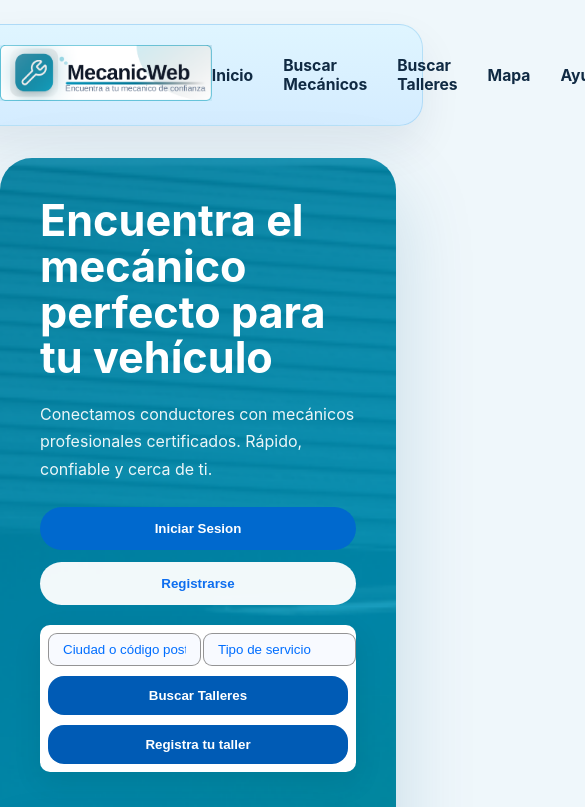
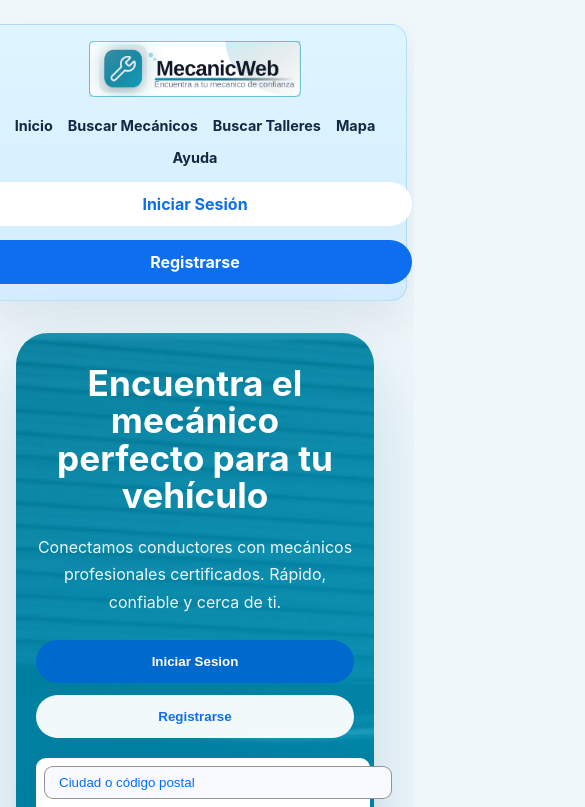
Before and after one commit to 2402045-crypto/Joss, a Vue app: page / in a window 390 px wide. Shown: the top 807 px of the page, 585 px wide, since content can reach past the window. Built offline with nearby package versions, Linux system fonts and the light colour scheme.

Commit message:
Se agregó en cada css de cada view el sistema responsivo a celulares, tablets, etc

```diff
--- a/src/components/HelpView.vue
+++ b/src/components/HelpView.vue
@@ -399,16 +399,17 @@ const toggleFaq = (index) => {
   background: #0277bd;
 }
 
-/* Responsive */
+/* --- ADAPTACIÓN PARA CELULARES Y TABLETS --- */
 @media (max-width: 768px) {
   .help-content {
-    grid-template-columns: 1fr;
+    grid-template-columns: 1fr; /* Pasa el panel lateral debajo de las preguntas */
     padding: 24px 16px;
-    gap: 24px;
+    gap: 32px;
   }
 
   .help-header {
     padding: 40px 20px;
+    border-radius: 0 0 16px 16px;
   }
 
   .help-header h1 {
@@ -422,5 +423,10 @@ const toggleFaq = (index) => {
   .section-title h2 {
     font-size: 1.3rem;
   }
+
+  .faq-question {
+    padding: 14px 16px;
+    font-size: 0.95rem; /* Achica un poco la letra para que quepan bien las preguntas */
+  }
 }
 </style>
--- a/src/components/HomeView.vue
+++ b/src/components/HomeView.vue
@@ -148,4 +148,15 @@ const goToSearch = () => router.push('/search')
   transform: translateY(-8px);
 }
 
+/* --- ADAPTACIÓN PARA CELULARES Y TABLETS --- */
+@media (max-width: 768px) {
+  .cards-grid {
+    flex-direction: column; /* Pone una tarjeta arriba de la otra */
+    align-items: center;
+    gap: 32px; /* Reduce el espacio gigante entre ellas */
+  }
+  .home-header h1 {
+    font-size: 2.2rem; /* Achica un poco el título principal */
+  }
+}
 </style>
--- a/src/components/LandingPage.vue
+++ b/src/components/LandingPage.vue
@@ -403,21 +403,50 @@ const heroBackgroundStyle = {
   line-height: 1.8;
 }
 
+/* --- ADAPTACIÓN PARA CELULARES Y TABLETS --- */
 @media (max-width: 960px) {
-  .hero-section,
+  .hero-section {
+    grid-template-columns: 1fr; /* Apila el texto arriba y el mapa abajo */
+    padding: 32px 20px;
+    text-align: center; /* Centra el texto principal */
+  }
+  .hero-copy h1 {
+    font-size: 2.2rem;
+    margin: 0 auto;
+  }
+  .hero-copy p {
+    margin: 0 auto;
+  }
+  .hero-actions {
+    justify-content: center;
+  }
+  .search-card {
+    margin: 0 auto;
+    width: 100%;
+    max-width: 100%;
+  }
   .features-grid,
   .workflow-grid {
-    grid-template-columns: 1fr;
+    grid-template-columns: 1fr; /* Tarjetas de pasos y características en 1 columna */
   }
 }
 
 @media (max-width: 680px) {
-  .search-card {
-    grid-template-columns: 1fr;
+  .search-inputs {
+    grid-template-columns: 1fr; /* Apila el campo de ciudad y el de servicio */
   }
-
+  .search-card input {
+    width: 100%; /* Evita que queden espacios vacíos a los lados */
+  }
   .hero-actions {
     flex-direction: column;
   }
+  .primary-button, .secondary-button {
+    width: 100%; /* Botones a pantalla completa para tocarlos fácil */
+  }
+  .map-card {
+    min-height: 250px;
+    padding: 16px;
+  }
 }
 </style>
--- a/src/components/Login.vue
+++ b/src/components/Login.vue
@@ -118,4 +118,20 @@ footer button, footer a { color: #0288d1; text-decoration: none; font-weight: 60
 .success-icon { font-size: 2.8rem; margin-bottom: 8px; }
 .modal-content h2 { color: #102a43; margin-bottom: 8px; }
 .modal-content p { color: #627d98; }
+
+/* --- ADAPTACIÓN PARA CELULARES Y TABLETS --- */
+@media (max-width: 768px) {
+  .login-card {
+    padding: 32px 20px; /* Reduce el relleno interno drásticamente */
+  }
+  .card-header {
+    flex-direction: column;
+    position: relative;
+  }
+  .close-btn {
+    position: absolute;
+    top: -10px;
+    right: 0;
+  }
+}
 </style>
--- a/src/components/MapSearch.vue
+++ b/src/components/MapSearch.vue
@@ -193,4 +193,19 @@ html, body, #app {
   height: 100%;
   margin: 0;
 }
+
+/* --- ADAPTACIÓN EXTRA PARA INPUTS EN CELULAR --- */
+@media (max-width: 768px) {
+  .search-card {
+    width: 92%;
+    margin-top: -20px;
+    padding: 16px;
+  }
+  .inputs {
+    flex-direction: column; /* Apila las dos barras de búsqueda */
+  }
+  .search-area-btn {
+    top: 60px; /* Lo baja un poquito para que no choque con el botón de Volver */
+  }
+}
 </style>
--- a/src/components/NavBar.vue
+++ b/src/components/NavBar.vue
@@ -88,4 +88,35 @@ const cerrarSesion = () => {
 .primary-button, .secondary-button { border: none; border-radius: 999px; cursor: pointer; font-weight: 700; padding: 12px 22px; text-decoration: none; }
 .primary-button { background: #0d6eef; color: white; }
 .secondary-button { background: white; color: #0d6eef; }
+
+/* --- ADAPTACIÓN PARA CELULARES Y TABLETS --- */
+@media (max-width: 768px) {
+  .topbar {
+    flex-direction: column; /* Apila todo hacia abajo */
+    gap: 16px;
+    padding: 16px;
+    border-radius: 16px;
+  }
+
+  .main-nav {
+    flex-wrap: wrap; /* Permite que los links pasen a otra línea si no caben */
+    justify-content: center;
+    gap: 15px;
+  }
+
+  .main-nav a {
+    font-size: 0.9rem;
+  }
+
+  .topbar-actions {
+    width: 100%;
+    justify-content: center;
+    flex-direction: column; /* Apila los botones de iniciar sesión / registro */
+  }
+
+  .primary-button, .secondary-button {
+    width: 100%;
+    text-align: center;
+  }
+}
 </style>
--- a/src/components/PerfilTaller.vue
+++ b/src/components/PerfilTaller.vue
@@ -516,4 +516,31 @@ const handleVote = (index, type) => {
   color: #64748b;
   font-size: 1.2rem;
 }
+
+/* --- ADAPTACIÓN PARA CELULARES Y TABLETS --- */
+@media (max-width: 768px) {
+  .reviews-layout {
+    grid-template-columns: 1fr; /* Pone el formulario de reseñas debajo de la lista */
+    padding: 0;
+  }
+  .main-info, .header-content {
+    flex-direction: column;
+    align-items: flex-start;
+  }
+  .rating-box {
+    text-align: left;
+    margin-top: 16px;
+  }
+  .stars-title {
+    justify-content: flex-start;
+  }
+  .tabs-navbar {
+    flex-wrap: wrap; /* Si agregas más pestañas, se acomodan solas */
+    padding: 0 10px;
+  }
+  .tab-item {
+    padding: 12px 14px;
+    font-size: 0.9rem;
+  }
+}
 </style>
--- a/src/components/Register.vue
+++ b/src/components/Register.vue
@@ -342,4 +342,33 @@ const goToLogin = () => router.push('/login')
 footer { margin-top: 18px; text-align: center; }
 .text-link { background: none; border: none; color: #0288d1; font-weight: 600; cursor: pointer; text-decoration: none; font-size: inherit; transition: color 0.3s ease; }
 .text-link:hover { color: #0277bd; text-decoration: underline; }
+
+/* --- ADAPTACIÓN PARA CELULARES Y TABLETS --- */
+@media (max-width: 768px) {
+  /* Rompe las columnas para que los inputs abarquen el 100% */
+  .field-grid.two-columns,
+  .field-grid.three-columns {
+    grid-template-columns: 1fr;
+    gap: 18px;
+  }
+
+  /* Los botones redonditos de elegir rol (Usuario/Mecánico) */
+  .role-switch {
+    grid-template-columns: 1fr; /* Los apila */
+  }
+
+  /* La cuadrícula de los emojis para foto de perfil */
+  .avatar-grid {
+    grid-template-columns: repeat(3, 1fr); /* En vez de 6 emojis por línea, pone 3 */
+  }
+
+  .register-card {
+    padding: 20px;
+  }
+
+  .photo-options {
+    grid-template-columns: 1fr;
+  }
+}
+
 </style>
--- a/src/components/SearchMechanics.vue
+++ b/src/components/SearchMechanics.vue
@@ -262,4 +262,54 @@ onMounted(() => {
   object-fit: cover;
   border-radius: inherit;
 }
+
+/* --- ADAPTACIÓN PARA CELULARES Y TABLETS --- */
+@media (max-width: 768px) {
+  /* Quita la división de columnas y pon los filtros arriba de las tarjetas */
+  .search-layout {
+    grid-template-columns: 1fr;
+  }
+
+  /* Ajusta el título para que no se vea tan gigante */
+  .search-header h1 {
+    font-size: 1.8rem;
+  }
+  .search-header {
+    padding: 16px;
+  }
+
+  /* En la tarjeta del mecánico, apila la foto y la experiencia */
+  .card-top {
+    flex-direction: column;
+    align-items: flex-start;
+    gap: 12px;
+  }
+
+  .experience {
+    text-align: left; /* Regresa el texto a la izquierda */
+  }
+
+  /* Hace que los botones de "Ver perfil" y "Contactar" abarquen todo lo ancho */
+  .actions-row {
+    flex-direction: column;
+  }
+
+  .actions-row .primary-button,
+  .actions-row .secondary-button {
+    width: 100%;
+    text-align: center;
+  }
+
+  /* Ajusta la ventana flotante (Modal) para que no se salga */
+  .modal-content {
+    padding: 20px;
+    width: 95%;
+  }
+
+  .avatar-grande {
+    width: 72px;
+    height: 72px;
+    font-size: 2.5rem;
+  }
+}
 </style>
--- a/src/components/SearchTaller.vue
+++ b/src/components/SearchTaller.vue
@@ -478,4 +478,31 @@ const resetFilters = () => {
   text-align: center;
   color: #52667a;
 }
+
+/* --- ADAPTACIÓN PARA CELULARES Y TABLETS --- */
+@media (max-width: 768px) {
+  .search-layout {
+    grid-template-columns: 1fr; /* Filtros arriba, resultados abajo */
+  }
+  .card-top {
+    flex-direction: column;
+    align-items: flex-start;
+  }
+  .profile {
+    flex-direction: column;
+    align-items: flex-start;
+  }
+  .experience {
+    text-align: left;
+    margin-top: 10px;
+  }
+  .actions-row {
+    flex-direction: column;
+  }
+  .actions-row .primary-button,
+  .actions-row .secondary-button {
+    width: 100%;
+    text-align: center;
+  }
+}
 </style>
--- a/src/components/TallerRegister.vue
+++ b/src/components/TallerRegister.vue
@@ -384,11 +384,13 @@ const submitForm = () => {
   background: #007fab;
 }
 
-@media (max-width: 600px) {
+@media (max-width: 768px) {
   .register-card {
     max-width: 100%;
   }
-
+  .specialties-grid {
+    grid-template-columns: 1fr; /* Vuelve la lista de especialidades de 1 sola columna */
   }
+}
 
 </style>
```
